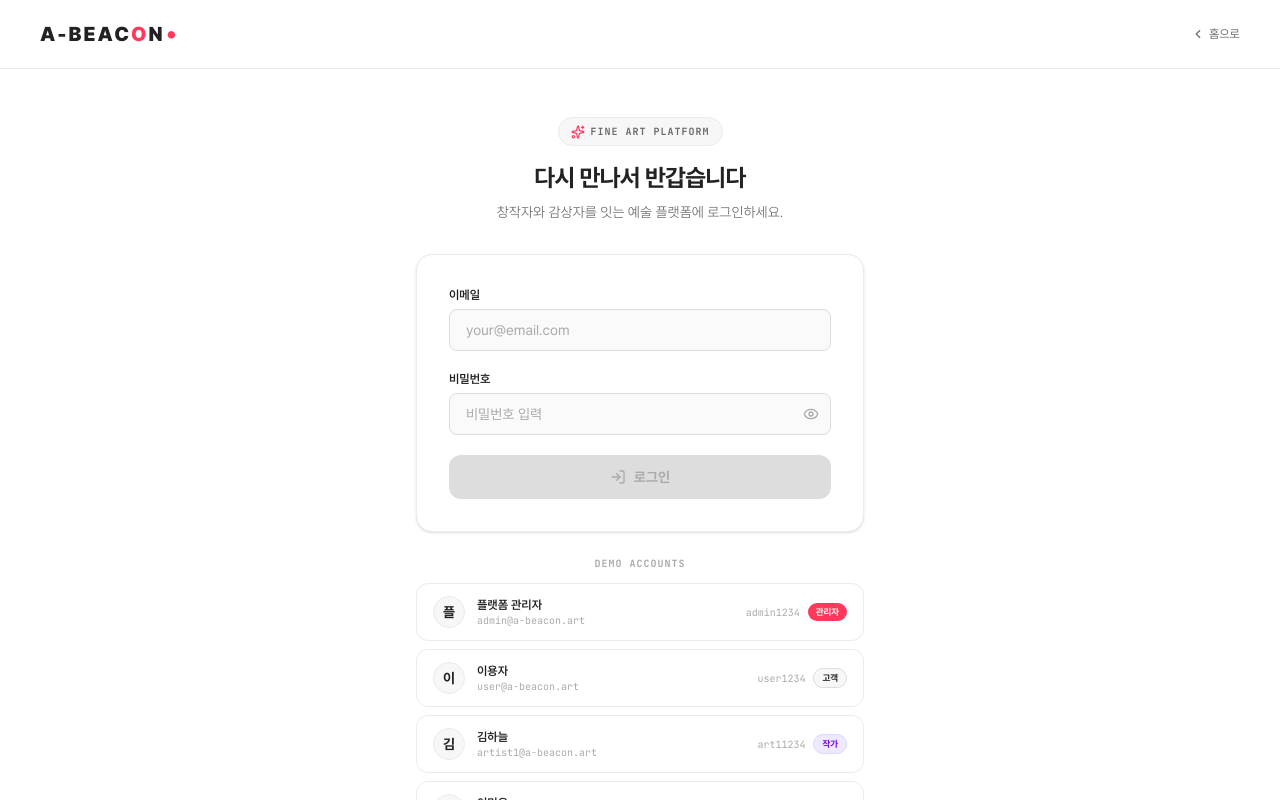
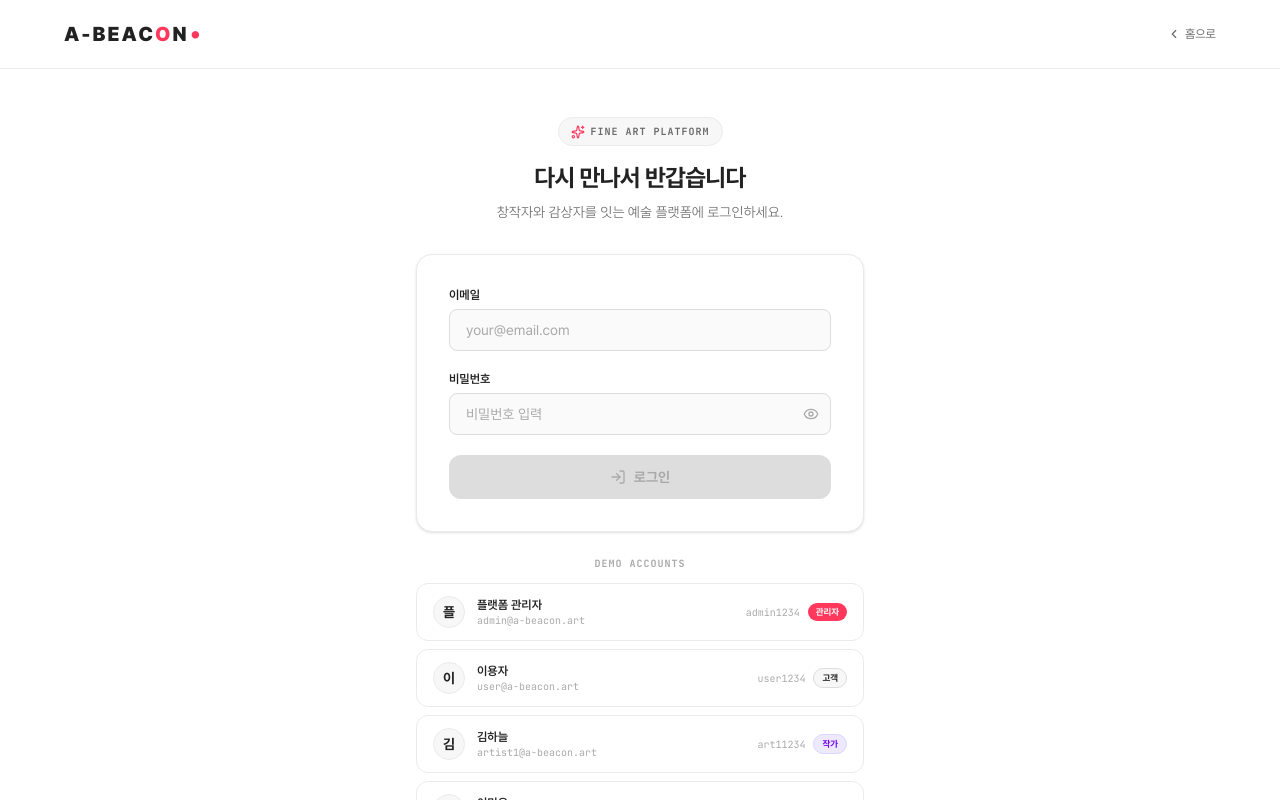
Before and after one commit to jheroorehj/A-BEACON, a React (Vite) app: page / in a window 1280 px wide. Both pictures are taken after a click on the button "지금 시작하기". Shown: the top 800 px of the page. Built offline with nearby package versions, Linux system fonts and the light colour scheme; no server answers.

Commit message:
fix: 모든 헤더에 max-w-6xl mx-auto 추가 — 콘텐츠와 로고 좌우 정렬 통일
Co-Authored-By: Claude Sonnet 4.6 <noreply@anthropic.com>

```diff
--- a/src/components/HomePage.tsx
+++ b/src/components/HomePage.tsx
@@ -46,7 +46,8 @@ export default function HomePage({ onStart, session, onLogout }: HomePageProps)
     <div className="min-h-screen bg-white text-[#222222]">
 
       {/* ── 상단 헤더 ── */}
-      <header className="border-b border-[#ebebeb] px-6 sm:px-10 py-5 flex items-center justify-between">
+      <header className="border-b border-[#ebebeb] px-6 sm:px-10 py-5">
+        <div className="max-w-6xl mx-auto flex items-center justify-between">
         <Logo size="md" />
         {session ? (
           <div className="flex items-center gap-4">
@@ -72,6 +73,7 @@ export default function HomePage({ onStart, session, onLogout }: HomePageProps)
             로그인
           </button>
         )}
+        </div>
       </header>
 
       {/* ── 1. Hero ── */}
--- a/src/components/LoginPage.tsx
+++ b/src/components/LoginPage.tsx
@@ -55,7 +55,8 @@ export default function LoginPage({ onLogin, onBack, onRegister }: LoginPageProp
   return (
     <div className="min-h-screen bg-[#ffffff] flex flex-col">
       {/* 상단 브랜드 바 */}
-      <header className="border-b border-[#ebebeb] px-6 sm:px-10 py-5 flex items-center justify-between">
+      <header className="border-b border-[#ebebeb] px-6 sm:px-10 py-5">
+        <div className="max-w-6xl mx-auto flex items-center justify-between">
           <Logo size="md" />
           {onBack && (
             <button
@@ -66,6 +67,7 @@ export default function LoginPage({ onLogin, onBack, onRegister }: LoginPageProp
               홈으로
             </button>
           )}
+        </div>
       </header>
 
       {/* 메인 레이아웃 */}
--- a/src/components/Navbar.tsx
+++ b/src/components/Navbar.tsx
@@ -29,7 +29,7 @@ export default function Navbar({
 }: NavbarProps) {
   return (
     <header className="sticky top-0 z-50 bg-[#ffffff]/95 backdrop-blur-md border-b border-[#ebebeb] px-6 sm:px-10 py-5">
-      <div className="flex justify-between items-center">
+      <div className="max-w-6xl mx-auto flex justify-between items-center">
 
           {/* 로고 */}
           <div className="flex items-center gap-3">
--- a/src/components/RegisterPage.tsx
+++ b/src/components/RegisterPage.tsx
@@ -45,7 +45,8 @@ export default function RegisterPage({ onLogin, onBack }: RegisterPageProps) {
   return (
     <div className="min-h-screen bg-[#ffffff] flex flex-col">
       {/* 상단 브랜드 바 */}
-      <header className="border-b border-[#ebebeb] px-6 sm:px-10 py-5 flex items-center justify-between">
+      <header className="border-b border-[#ebebeb] px-6 sm:px-10 py-5">
+        <div className="max-w-6xl mx-auto flex items-center justify-between">
           <Logo size="md" />
           {onBack && (
             <button
@@ -56,6 +57,7 @@ export default function RegisterPage({ onLogin, onBack }: RegisterPageProps) {
               로그인으로
             </button>
           )}
+        </div>
       </header>
 
       {/* 메인 레이아웃 */}
```
Lines whose indentation alone changed are shown as unchanged.
